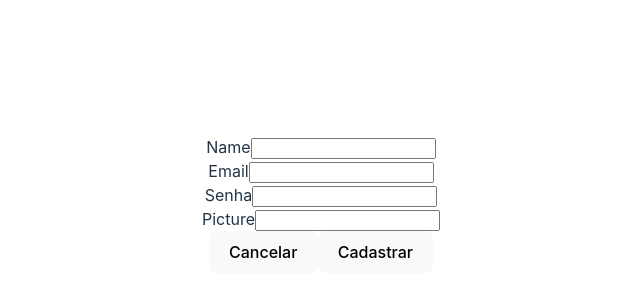
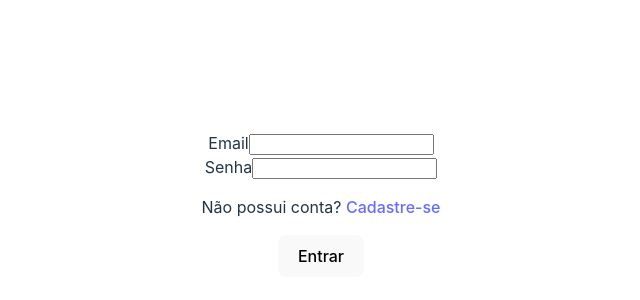
Before and after one commit to Project-SaviOurFood/Front-end, a React (Vite) app: page / in a window 1280 px wide. Shown: the part 196-496 px from the top of the page, without its empty margins (319-959 px from the left). Built offline with nearby package versions, Linux system fonts and the light colour scheme.

Commit message:
Update Register

```diff
--- a/src/App.tsx
+++ b/src/App.tsx
@@ -1,14 +1,15 @@
 import { Route, Routes } from 'react-router-dom'
 import './App.css'
-/* import NavBar from './components/navBar'
-import Login from './pages/Login'  */
 import Register from './pages/Register'
+import Login from './pages/Login'
 
 function App() {
   return (
     <>
     <Routes>
-    <Route path='/' element={<Register/>} />
+    <Route path='/' element={<Login/>} />
+    <Route path='/login' element={<Login/>} />
+    <Route path='/register' element={<Register/>} />
     </Routes>
     </>
   )
--- a/src/pages/Login.tsx
+++ b/src/pages/Login.tsx
@@ -64,7 +64,7 @@ export default function Login() {
                     </label>
                 </section>
                 <section>
-                    <p>Não possui conta? <Link to='/register'><p>Cadastre-se</p></Link></p>
+                    <p>Não possui conta? <Link to='/register'>Cadastre-se</Link></p>
                 </section>
                 <section>
                     <button type="submit">
--- a/src/pages/Register.tsx
+++ b/src/pages/Register.tsx
@@ -1,4 +1,5 @@
 import { ChangeEvent, useEffect, useState } from "react";
+import { Link } from "react-router-dom";
 import { registerUser } from "../service/Service";
 import { useNavigate } from "react-router-dom";
 import IUser from "../interfaces/IUser";
@@ -105,6 +106,10 @@ export default function Register() {
                     </label>
                 </section>
                 <section>
+                <p>Já possui conta? <Link to='/login'>Login</Link></p>
+
+                </section>
+                <section>
                     <button onClick={() => navigate('/home')}>Cancelar</button>
                     <button type="submit">Cadastrar</button>
                 </section>
```
